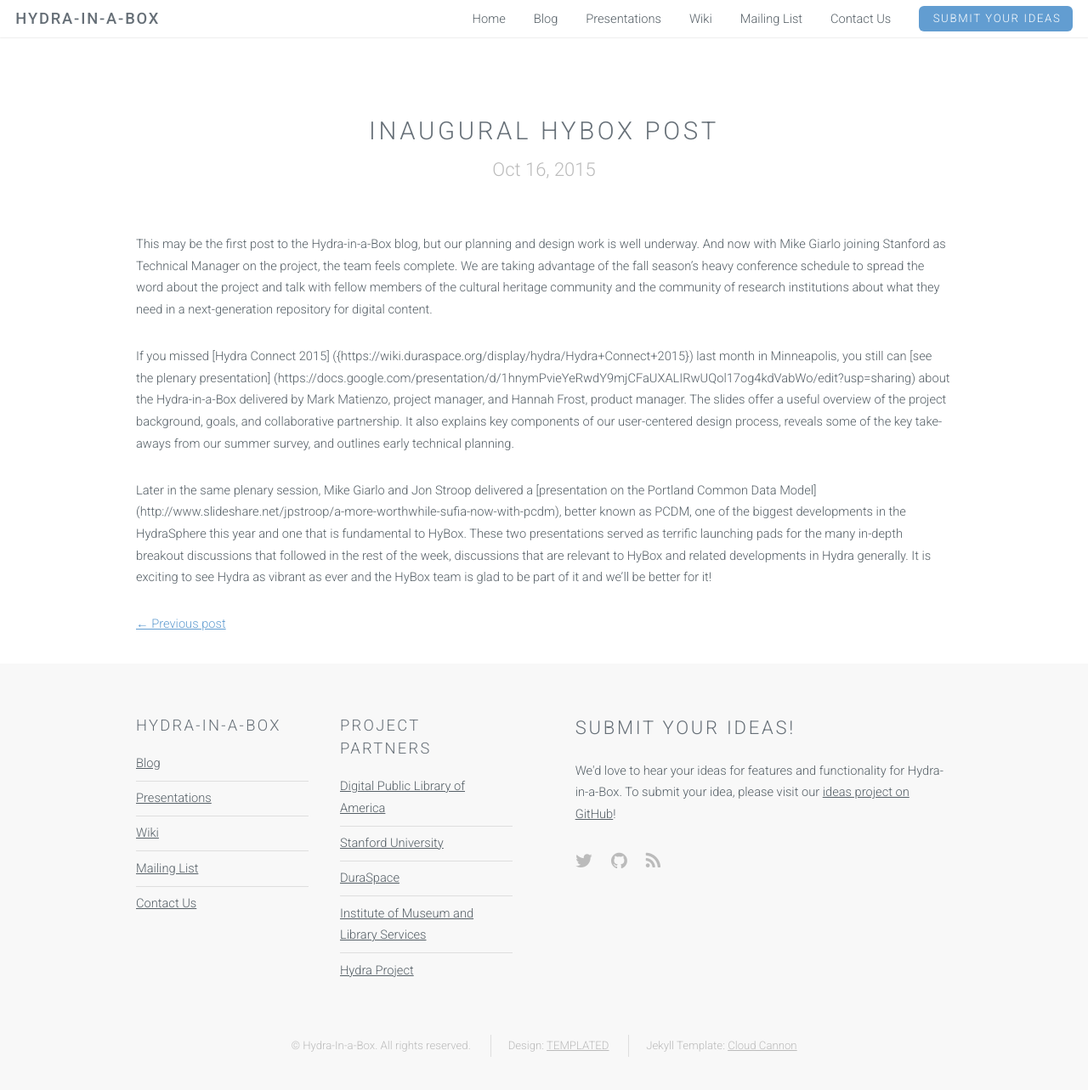
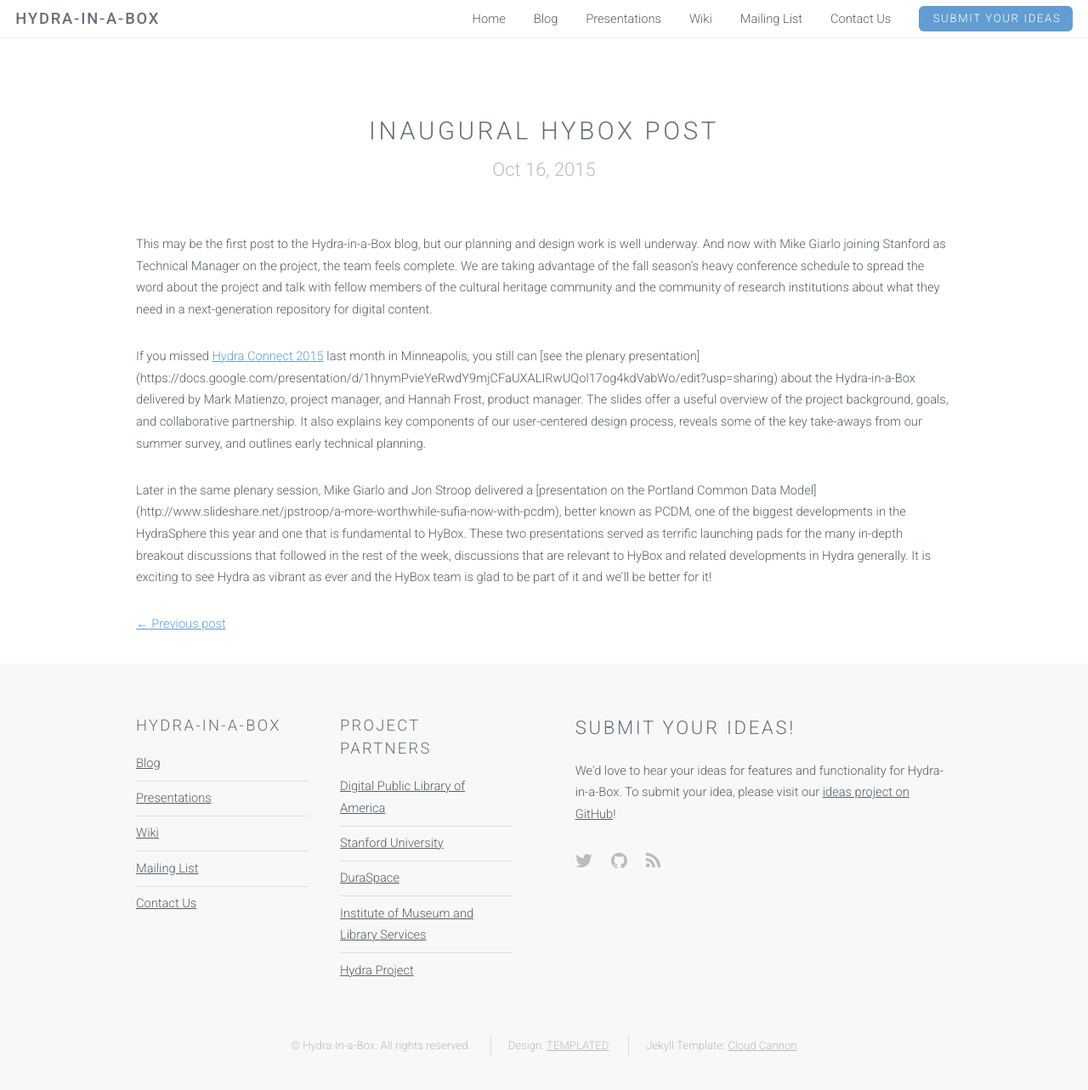
Before and after one commit to samvera-labs/hyku.github.io, a Jekyll site: the page built from _posts/2015-10-16-Inaugural-Post.markdown, in a window 1280 px wide and 1303 px high. Shown: the top 1283 px of the window at 85% size. Built offline with Jekyll 4.4.1, drawn with Linux system fonts in a browser that asks for light colours.

Commit message:
Update 2015-10-16-Inaugural-Post.markdown

```diff
--- a/_posts/2015-10-16-Inaugural-Post.markdown
+++ b/_posts/2015-10-16-Inaugural-Post.markdown
@@ -5,6 +5,6 @@ title: Inaugural HyBox Post
 
 This may be the first post to the Hydra-in-a-Box blog, but our planning and design work is well underway.  And now with Mike Giarlo joining Stanford as Technical Manager on the project, the team feels complete. We are taking advantage of the fall season’s heavy conference schedule to spread the word about the project and talk with fellow members of the cultural heritage community and the community of research institutions about what they need in a next-generation repository for digital content.
 
-If you missed [Hydra Connect 2015] ({https://wiki.duraspace.org/display/hydra/Hydra+Connect+2015}) last month in Minneapolis, you still can [see the plenary presentation] (https://docs.google.com/presentation/d/1hnymPvieYeRwdY9mjCFaUXALIRwUQol17og4kdVabWo/edit?usp=sharing) about the Hydra-in-a-Box delivered by Mark Matienzo, project manager, and Hannah Frost, product manager. The slides offer a useful overview of the project background, goals, and collaborative partnership. It also explains key components of our user-centered design process, reveals some of the key take-aways from our summer survey, and outlines early technical planning.
+If you missed [Hydra Connect 2015](https://wiki.duraspace.org/display/hydra/Hydra+Connect+2015) last month in Minneapolis, you still can [see the plenary presentation] (https://docs.google.com/presentation/d/1hnymPvieYeRwdY9mjCFaUXALIRwUQol17og4kdVabWo/edit?usp=sharing) about the Hydra-in-a-Box delivered by Mark Matienzo, project manager, and Hannah Frost, product manager. The slides offer a useful overview of the project background, goals, and collaborative partnership. It also explains key components of our user-centered design process, reveals some of the key take-aways from our summer survey, and outlines early technical planning.
 
 Later in the same plenary session, Mike Giarlo and Jon Stroop delivered a [presentation on the Portland Common Data Model] (http://www.slideshare.net/jpstroop/a-more-worthwhile-sufia-now-with-pcdm), better known as PCDM, one of the biggest developments in the HydraSphere this year and one that is fundamental to HyBox. These two presentations served as terrific launching pads for the many in-depth breakout discussions that followed in the rest of the week, discussions that are relevant to HyBox and related developments in Hydra generally. It is exciting to see Hydra as vibrant as ever and the HyBox team is glad to be part of it and we’ll be better for it!
```
